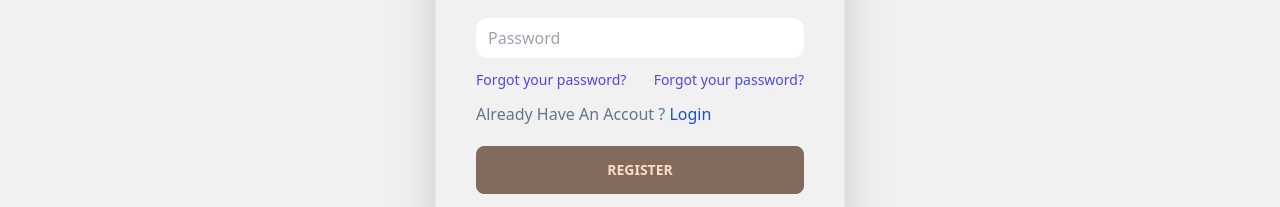
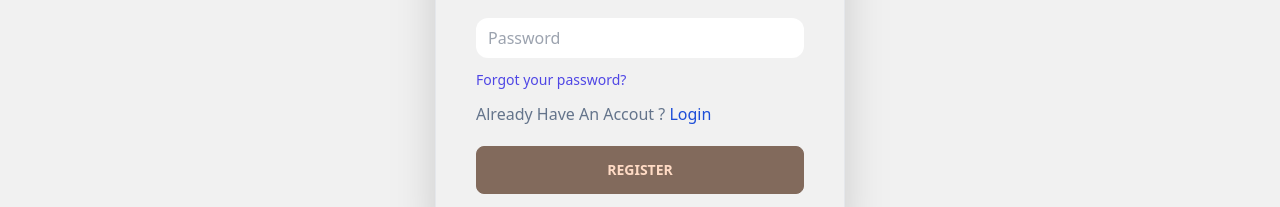
Before and after one commit to FreelancerTasin507/Assignment-10, a React (Vite) app: page /register in a window 1280 px wide. Shown: the part 399-606 px from the top of the page. Built offline with nearby package versions, Linux system fonts and the light colour scheme.

Commit message:
login section

```diff
--- a/src/Pages/Login&RegisterPage/Register/Register.jsx
+++ b/src/Pages/Login&RegisterPage/Register/Register.jsx
@@ -62,14 +62,6 @@
               Forgot your password?
             </a>
           </div>
-          <div className="text-sm">
-            <a
-              href="#"
-              className="font-medium text-indigo-600 hover:text-indigo-500"
-            >
-              Forgot your password?
-            </a>
-          </div>
         </div>
           <p className="mt-3 text-slate-500">Already Have An Accout ? <Link className="text-blue-700" to="/login">Login</Link></p>
         <input className="btn w-full mt-5" type="submit" value="Register" />
```
